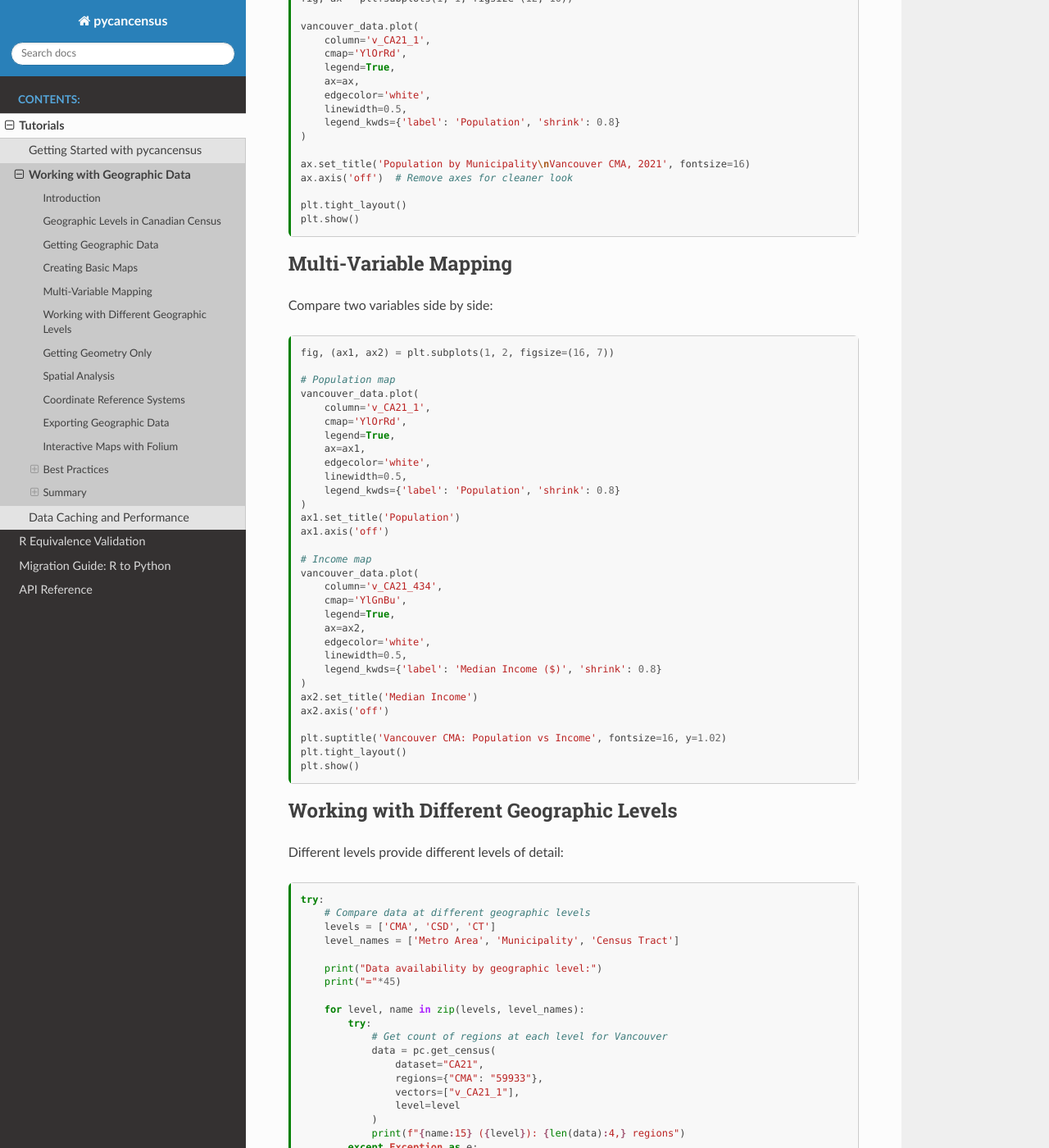
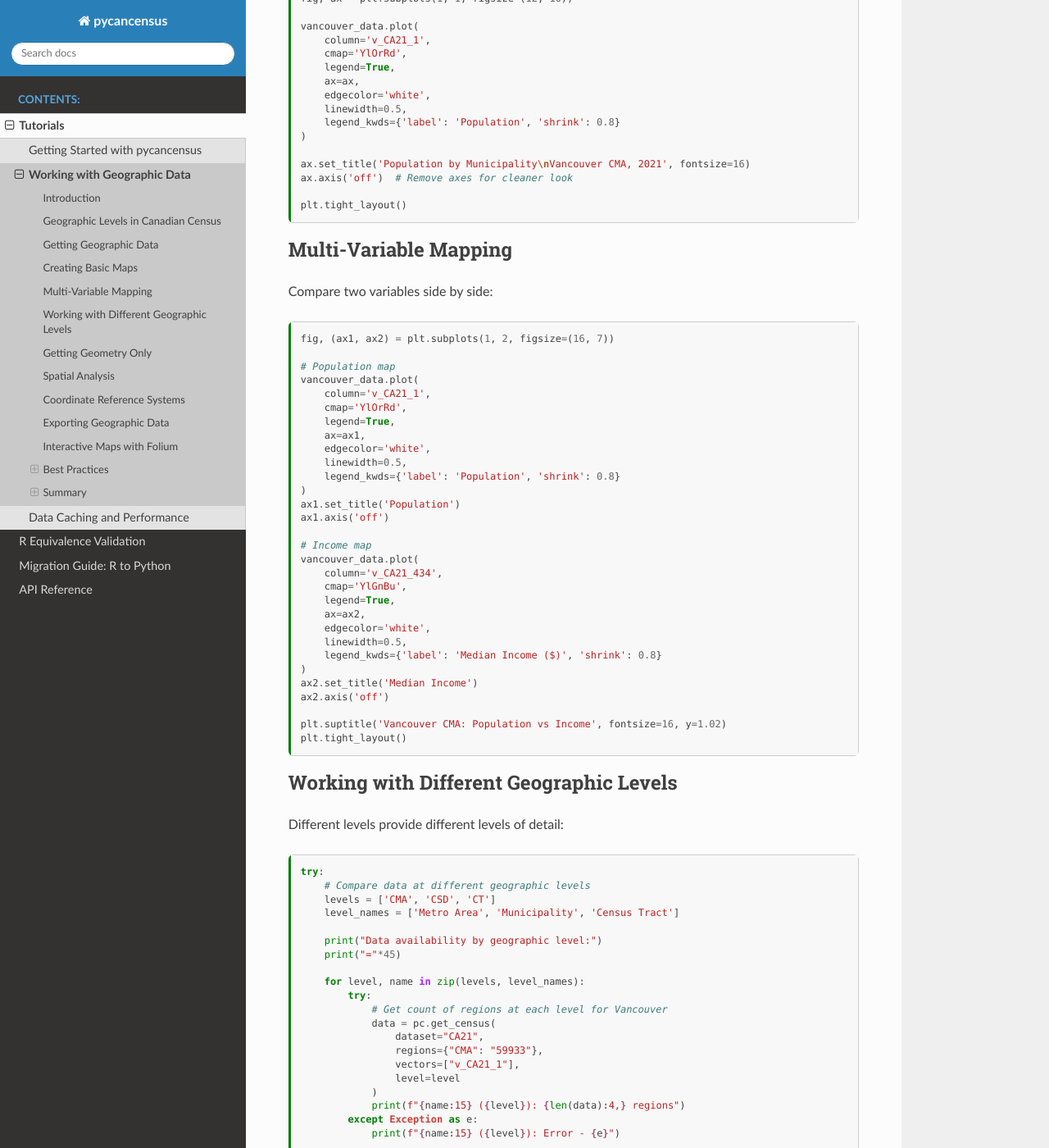
Before and after one commit to dshkol/pycancensus, a Sphinx documentation site: the page built from docs/tutorials/working_with_geometry.md, in a window 1280 px wide and 1400 px high, scrolled down 2066 px. Shown: the whole window at 82% size. Built offline with Sphinx 7.4.7 and the Read the Docs theme 3.1.0, drawn with Linux system fonts in a browser that asks for light colours; pages that are not in the unit, such as notebooks, are missing from menus.

Commit message:
Fix tutorial visualizations by removing plt.show() calls
Problem: MyST-NB notebooks weren't displaying matplotlib plots
Cause: plt.show() closes figures before MyST-NB can capture them
Solution: Remove all plt.show() calls - figures auto-display in notebooks

Changes to docs/tutorials/working_with_geometry.md:
- Removed 4 plt.show() calls throughout tutorial
- Plots now render correctly in MyST-NB documentation
- Verified locally: 3 images now display (previously 0)

Generated visualizations:
- Population choropleth map by municipality
- Side-by-side population vs income comparison maps
- Municipal boundary map

🤖 Generated with [Claude Code](https://claude.com/claude-code)

Co-Authored-By: Claude <noreply@anthropic.com>

````diff
--- a/docs/tutorials/working_with_geometry.md
+++ b/docs/tutorials/working_with_geometry.md
@@ -129,7 +129,6 @@ ax.set_title('Population by Municipality\nVancouver CMA, 2021', fontsize=16)
 ax.axis('off')  # Remove axes for cleaner look
 
 plt.tight_layout()
-plt.show()
 ```
 
 ## Multi-Variable Mapping
@@ -167,7 +166,6 @@ ax2.axis('off')
 
 plt.suptitle('Vancouver CMA: Population vs Income', fontsize=16, y=1.02)
 plt.tight_layout()
-plt.show()
 ```
 
 ## Working with Different Geographic Levels
@@ -228,7 +226,6 @@ try:
     boundaries.plot(ax=ax, edgecolor='blue', facecolor='lightblue', alpha=0.7)
     ax.set_title('Vancouver CMA Municipal Boundaries')
     ax.axis('off')
-    plt.show()
 
 except Exception as e:
     print(f"Error getting boundaries: {e}")
@@ -238,7 +235,6 @@ except Exception as e:
     vancouver_data.boundary.plot(ax=ax, color='blue', linewidth=2)
     ax.set_title('Sample Municipal Boundaries')
     ax.axis('off')
-    plt.show()
 ```
 
 ## Spatial Analysis
````
